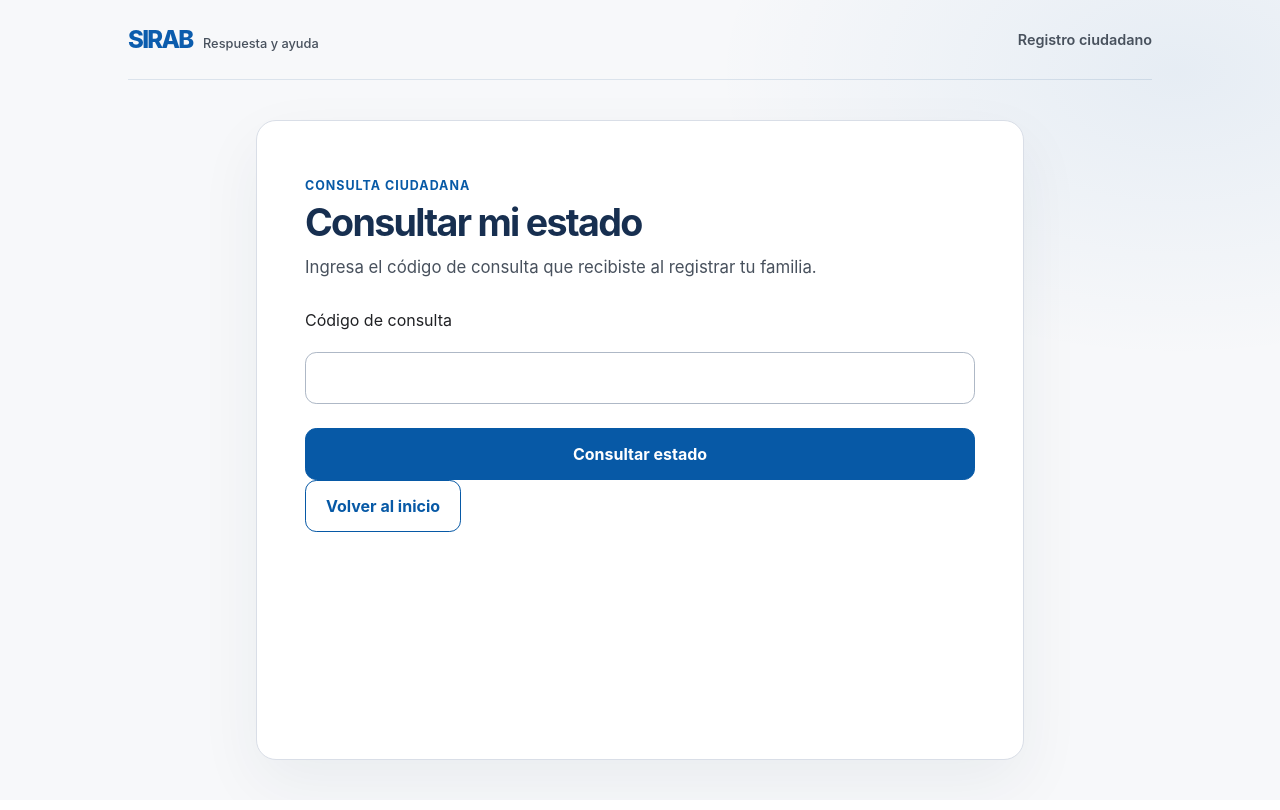
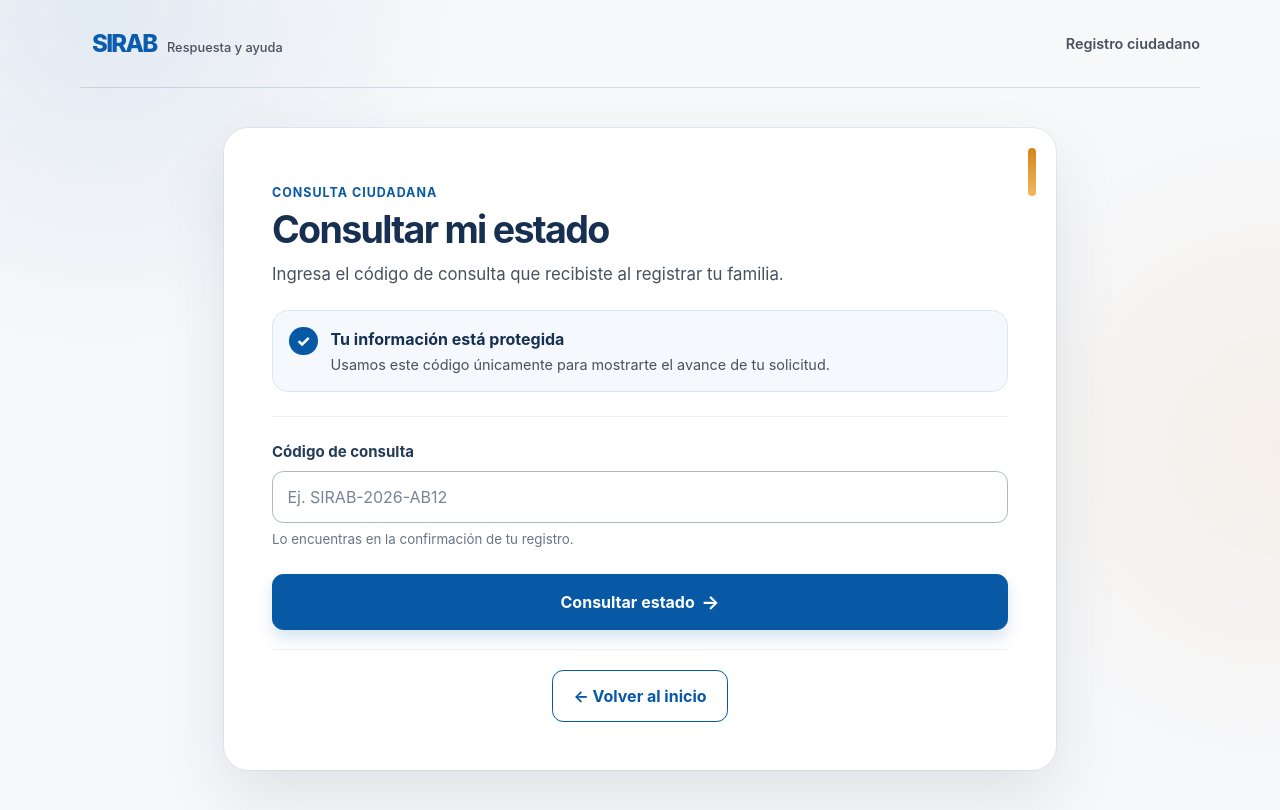
Before and after one commit to l-Zamas/SIRAB, a Spring Boot app: page /familia/consulta in a window 1280 px wide. Run offline with Spring Boot 4, Linux system fonts and the light colour scheme; some of the project's set-up classes (security, data sources, template engines, error pages and the like) are left out, and stand-ins take their place.

Commit message:
feat: renovar la experiencia visual del portal ciudadano

```diff
--- a/src/main/resources/static/css/registro.css
+++ b/src/main/resources/static/css/registro.css
@@ -1410,3 +1410,14 @@ td {
         scroll-behavior: auto;
     }
 }
+
+/* Ajustes de cierre para conservar la identidad y reforzar la lectura del hero. */
+.landing-page .landing-primary,
+.landing-page .landing-secondary { min-height: 3.4rem; border-radius: 0.9rem; }
+.landing-page .landing-secondary { box-shadow: 0 0.4rem 1rem rgb(22 78 131 / 8%); }
+.landing-page .landing-need-card { border-radius: 1.1rem; box-shadow: 0 0.7rem 1.6rem rgb(24 43 67 / 5%); }
+.landing-page .landing-citizen-cta { border-radius: 1.35rem; box-shadow: 0 1rem 2.5rem rgb(7 89 166 / 12%); }
+@media (max-width: 44rem) {
+    .landing-page .landing-actions { gap: 0.85rem; }
+    .landing-page .landing-actions > * { min-height: 3.5rem; }
+}
--- /dev/null
+++ b/src/main/resources/static/css/renovacion-sirab.css
@@ -0,0 +1,89 @@
+/* Capa visual compartida para la renovación ciudadana de SIRAB. */
+body.registro-ciudadano {
+    --sirab-azul-profundo: #164e83;
+    --sirab-coral: #d07800;
+    --sirab-superficie: #ffffff;
+    background: radial-gradient(circle at 8% 0%, rgb(7 89 166 / 9%), transparent 22rem),
+        radial-gradient(circle at 100% 55%, rgb(208 120 0 / 7%), transparent 20rem), var(--registro-fondo);
+}
+
+body.registro-ciudadano::before {
+    position: fixed;
+    z-index: -1;
+    inset: 0;
+    background-image: linear-gradient(135deg, rgb(255 255 255 / 30%) 25%, transparent 25%);
+    background-size: 2.5rem 2.5rem;
+    content: "";
+    opacity: .22;
+    pointer-events: none;
+}
+
+.registro-encabezado {
+    width: min(calc(100% - 2rem), 70rem);
+    min-height: 5.5rem;
+    border-bottom-color: rgb(22 78 131 / 16%);
+}
+
+.registro-marca {
+    padding: .5rem .75rem;
+    border-radius: .85rem;
+    transition: background-color 160ms ease, transform 160ms ease;
+}
+
+.registro-marca:hover { background: rgb(7 89 166 / 8%); transform: translateY(-1px); }
+
+main.registro-main {
+    position: relative;
+    width: min(calc(100% - 2rem), 52rem);
+    border: 0;
+    border-radius: 1.5rem;
+    box-shadow: 0 1.75rem 4rem rgb(24 43 67 / 10%), 0 0 0 1px rgb(22 78 131 / 7%);
+}
+
+main.registro-main::after {
+    position: absolute;
+    top: 1.25rem;
+    right: 1.25rem;
+    width: .5rem;
+    height: 3rem;
+    border-radius: 1rem;
+    background: linear-gradient(var(--sirab-coral), #efb04d);
+    content: "";
+    opacity: .9;
+}
+
+.progreso { padding: .95rem 1rem 1.1rem; border: 1px solid #e4eaf1; border-radius: 1rem; background: #fbfdff; }
+.progreso-cabecera { display: flex; justify-content: space-between; align-items: baseline; gap: 1rem; }
+.progreso-cabecera p { margin-bottom: .25rem; color: var(--registro-azul); }
+.progreso-cabecera span { color: #687587; font-size: .83rem; font-weight: 650; }
+.progreso ol { margin: .65rem 0 0; }
+
+.consulta-guia { display: flex; gap: .8rem; align-items: flex-start; margin-top: 1.4rem; padding: 1rem; border: 1px solid #d9e7f4; border-radius: 1rem; background: #f5f9fd; }
+.consulta-guia-icono { display: grid; flex: 0 0 1.8rem; height: 1.8rem; place-items: center; border-radius: 50%; color: #fff; background: var(--registro-azul); font-weight: 800; }
+.consulta-guia strong { color: #172f50; }
+.consulta-guia p { margin: .2rem 0 0; color: var(--registro-texto-secundario); font-size: .9rem; }
+.consulta-formulario { margin-top: 1.5rem; padding-top: 1.5rem; border-top: 1px solid #edf0f4; }
+.consulta-formulario small { color: #687587; }
+.consulta-formulario .registro-primario { min-height: 3.5rem; box-shadow: 0 .5rem 1rem rgb(7 89 166 / 16%); }
+.consulta-formulario .registro-primario span { margin-left: .4rem; font-size: 1.2rem; }
+.consulta-volver { margin-top: 1.2rem; padding-top: 1.2rem; border-top: 1px solid #edf0f4; text-align: center; }
+.consulta-resultado { margin-top: 1.5rem; padding: 1.25rem; border: 1px solid #dce8f2; border-radius: 1.1rem; background: #fbfdff; }
+.consulta-resultado h2 { margin-top: 0; color: #172f50; }
+.consulta-tarjeta { display: flex; justify-content: space-between; gap: 1rem; padding: .75rem 0; border-bottom: 1px solid #e8eef4; }
+.consulta-tarjeta span { color: #48515d; text-align: right; }
+
+.registro-necesidades .opcion-necesidad { min-height: 10rem; border-width: 1px; box-shadow: 0 .35rem 1rem rgb(24 43 67 / 4%); }
+.registro-necesidades .opcion-necesidad:hover { box-shadow: 0 .65rem 1.4rem rgb(7 89 166 / 12%); }
+.registro-primario { box-shadow: 0 .45rem .9rem rgb(7 89 166 / 13%); }
+
+@media (max-width: 40rem) {
+    main.registro-main { width: min(calc(100% - 1rem), 34rem); margin-top: .5rem; }
+    main.registro-main::after { top: .9rem; right: .9rem; height: 2.3rem; }
+    .progreso-cabecera { align-items: flex-start; flex-direction: column; gap: .1rem; }
+    .consulta-tarjeta { align-items: flex-start; flex-direction: column; gap: .2rem; }
+    .consulta-tarjeta span { text-align: left; }
+}
+
+@media (prefers-reduced-motion: reduce) {
+    .registro-ciudadano::before { display: none; }
+}
--- a/src/main/resources/templates/familia/confirmacion.html
+++ b/src/main/resources/templates/familia/confirmacion.html
@@ -6,6 +6,7 @@
     <title>Registro recibido - SIRAB</title>
     <link rel="stylesheet" th:href="@{/css/registro.css}">
     <link rel="stylesheet" th:href="@{/css/registro-ciudadano.css}">
+    <link rel="stylesheet" th:href="@{/css/renovacion-sirab.css}">
 </head>
 <body class="registro-ciudadano">
 <th:block th:replace="~{familia/fragmentos-registro :: encabezado}"></th:block>
--- a/src/main/resources/templates/familia/consentimiento.html
+++ b/src/main/resources/templates/familia/consentimiento.html
@@ -6,6 +6,7 @@
     <title>Consentimiento - SIRAB</title>
     <link rel="stylesheet" th:href="@{/css/registro.css}">
     <link rel="stylesheet" th:href="@{/css/registro-ciudadano.css}">
+    <link rel="stylesheet" th:href="@{/css/renovacion-sirab.css}">
 </head>
 <body class="registro-ciudadano">
 <th:block th:replace="~{familia/fragmentos-registro :: encabezado}"></th:block>
--- a/src/main/resources/templates/familia/consulta-estado.html
+++ b/src/main/resources/templates/familia/consulta-estado.html
@@ -6,6 +6,7 @@
     <title>Consultar mi estado - SIRAB</title>
     <link rel="stylesheet" th:href="@{/css/registro.css}">
     <link rel="stylesheet" th:href="@{/css/registro-ciudadano.css}">
+    <link rel="stylesheet" th:href="@{/css/renovacion-sirab.css}">
 </head>
 <body class="registro-ciudadano">
 <th:block th:replace="~{familia/fragmentos-registro :: encabezado}"></th:block>
@@ -13,6 +14,10 @@
     <p class="registro-etiqueta">Consulta ciudadana</p>
     <h1>Consultar mi estado</h1>
     <p class="registro-introduccion">Ingresa el código de consulta que recibiste al registrar tu familia.</p>
+    <div class="consulta-guia">
+        <span class="consulta-guia-icono" aria-hidden="true">✓</span>
+        <div><strong>Tu información está protegida</strong><p>Usamos este código únicamente para mostrarte el avance de tu solicitud.</p></div>
+    </div>
     <p class="aviso" th:if="${errorConsulta}" th:text="${errorConsulta}" role="alert"></p>
     <section class="consulta-resultado" th:if="${estadoPublico}" aria-live="polite">
         <h2>Estado de la solicitud</h2>
@@ -27,12 +32,15 @@
             <p th:if="${estadoPublico.necesidades.contains(T(com.sirab.registro.Necesidad).MEDICAMENTOS)}">Para medicamentos se requiere adjuntar la fórmula médica.</p>
         </div>
     </section>
-    <form class="registro-formulario" th:action="@{/familia/consulta}" th:object="${consultaEstadoForm}" method="post">
-        <label for="codigo">Código de consulta</label>
-        <input id="codigo" type="text" th:field="*{codigo}" autocomplete="off" required maxlength="32">
-        <button class="registro-primario" type="submit">Consultar estado</button>
+    <form class="registro-formulario consulta-formulario" th:action="@{/familia/consulta}" th:object="${consultaEstadoForm}" method="post">
+        <div class="campo">
+            <label for="codigo">Código de consulta</label>
+            <input id="codigo" type="text" th:field="*{codigo}" autocomplete="off" required maxlength="32" placeholder="Ej. SIRAB-2026-AB12">
+            <small>Lo encuentras en la confirmación de tu registro.</small>
+        </div>
+        <button class="registro-primario" type="submit">Consultar estado <span aria-hidden="true">→</span></button>
     </form>
-    <a class="registro-secundario" th:href="@{/}">Volver al inicio</a>
+    <div class="consulta-volver"><a class="registro-secundario" th:href="@{/}">← Volver al inicio</a></div>
 </main>
 </body>
 </html>
--- a/src/main/resources/templates/familia/datos-familia.html
+++ b/src/main/resources/templates/familia/datos-familia.html
@@ -6,6 +6,7 @@
     <title>Datos de tu familia - SIRAB</title>
     <link rel="stylesheet" th:href="@{/css/registro.css}">
     <link rel="stylesheet" th:href="@{/css/registro-ciudadano.css}">
+    <link rel="stylesheet" th:href="@{/css/renovacion-sirab.css}">
 </head>
 <body class="registro-ciudadano">
 <th:block th:replace="~{familia/fragmentos-registro :: encabezado}"></th:block>
--- a/src/main/resources/templates/familia/documento-diferido.html
+++ b/src/main/resources/templates/familia/documento-diferido.html
@@ -6,6 +6,7 @@
     <title>Documento de identidad - SIRAB</title>
     <link rel="stylesheet" th:href="@{/css/registro.css}">
     <link rel="stylesheet" th:href="@{/css/registro-ciudadano.css}">
+    <link rel="stylesheet" th:href="@{/css/renovacion-sirab.css}">
 </head>
 <body class="registro-ciudadano">
 <th:block th:replace="~{familia/fragmentos-registro :: encabezado}"></th:block>
--- a/src/main/resources/templates/familia/fragmentos-registro.html
+++ b/src/main/resources/templates/familia/fragmentos-registro.html
@@ -12,7 +12,7 @@
     </header>
 </th:block>
 <nav th:fragment="progreso(paso)" class="progreso" aria-label="Progreso del registro">
-    <p th:text="'Paso ' + ${paso} + ' de 5'">Paso 1 de 5</p>
+    <div class="progreso-cabecera"><p th:text="'Paso ' + ${paso} + ' de 5'">Paso 1 de 5</p><span th:text="${paso == 1 ? 'Información básica' : paso == 2 ? 'Ubicación' : paso == 3 ? 'Situación familiar' : paso == 4 ? 'Necesidades' : 'Evidencias'}">Información básica</span></div>
     <ol>
         <li th:each="indice : ${#numbers.sequence(1, 5)}"
             th:classappend="${indice <= paso} ? ' completado' : ''"
--- a/src/main/resources/templates/familia/necesidades.html
+++ b/src/main/resources/templates/familia/necesidades.html
@@ -6,6 +6,7 @@
     <title>Necesidades - SIRAB</title>
     <link rel="stylesheet" th:href="@{/css/registro.css}">
     <link rel="stylesheet" th:href="@{/css/registro-ciudadano.css}">
+    <link rel="stylesheet" th:href="@{/css/renovacion-sirab.css}">
 </head>
 <body class="registro-ciudadano">
 <th:block th:replace="~{familia/fragmentos-registro :: encabezado}"></th:block>
--- a/src/main/resources/templates/familia/resumen.html
+++ b/src/main/resources/templates/familia/resumen.html
@@ -6,6 +6,7 @@
     <title>Revisa tu registro - SIRAB</title>
     <link rel="stylesheet" th:href="@{/css/registro.css}">
     <link rel="stylesheet" th:href="@{/css/registro-ciudadano.css}">
+    <link rel="stylesheet" th:href="@{/css/renovacion-sirab.css}">
 </head>
 <body class="registro-ciudadano">
 <th:block th:replace="~{familia/fragmentos-registro :: encabezado}"></th:block>
--- a/src/main/resources/templates/familia/situacion.html
+++ b/src/main/resources/templates/familia/situacion.html
@@ -6,6 +6,7 @@
     <title>Situación de la familia - SIRAB</title>
     <link rel="stylesheet" th:href="@{/css/registro.css}">
     <link rel="stylesheet" th:href="@{/css/registro-ciudadano.css}">
+    <link rel="stylesheet" th:href="@{/css/renovacion-sirab.css}">
 </head>
 <body class="registro-ciudadano">
 <th:block th:replace="~{familia/fragmentos-registro :: encabezado}"></th:block>
--- a/src/main/resources/templates/familia/ubicacion.html
+++ b/src/main/resources/templates/familia/ubicacion.html
@@ -6,6 +6,7 @@
     <title>Ubicación - SIRAB</title>
     <link rel="stylesheet" th:href="@{/css/registro.css}">
     <link rel="stylesheet" th:href="@{/css/registro-ciudadano.css}">
+    <link rel="stylesheet" th:href="@{/css/renovacion-sirab.css}">
 </head>
 <body class="registro-ciudadano">
 <th:block th:replace="~{familia/fragmentos-registro :: encabezado}"></th:block>
```
